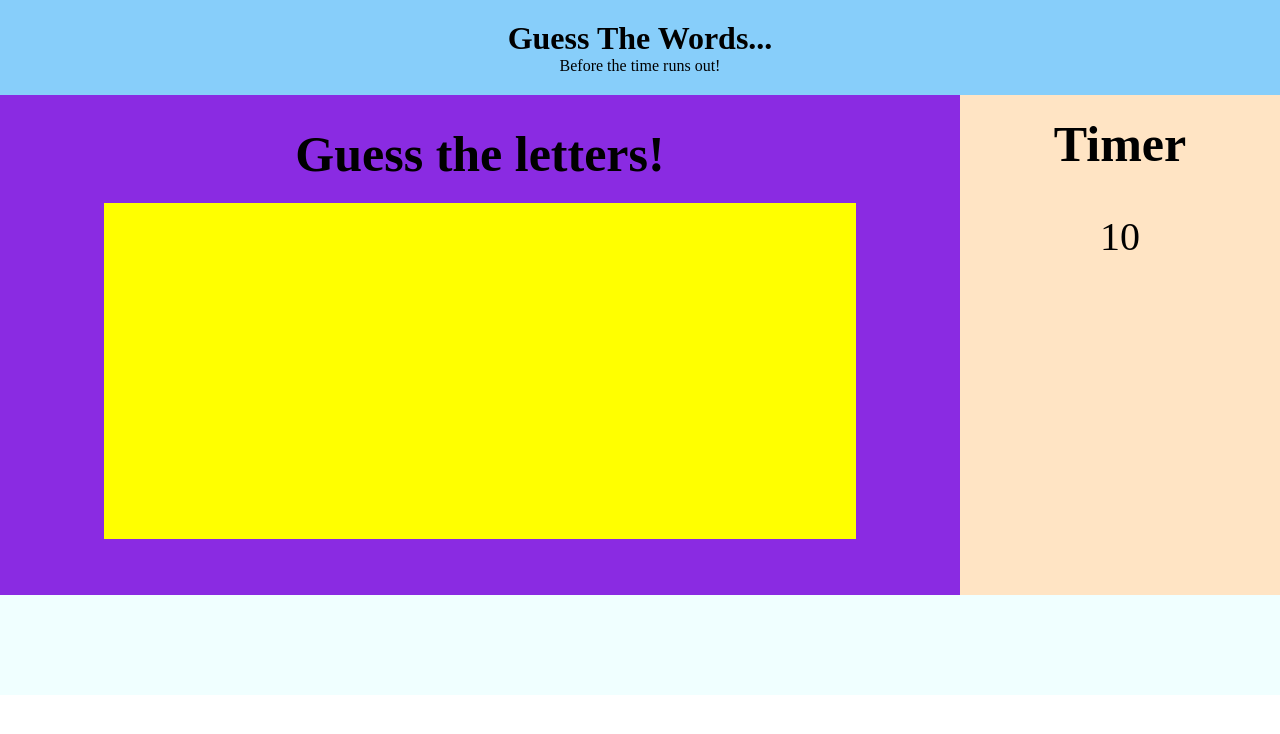
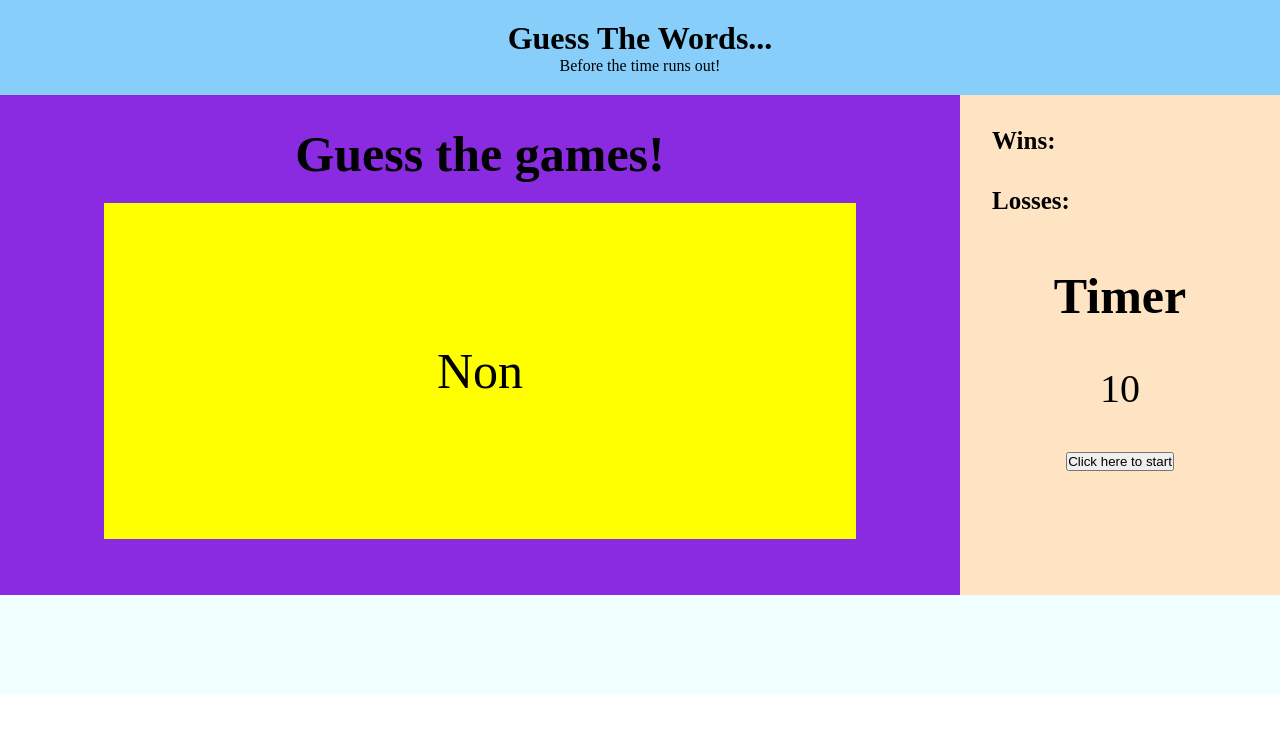
Before and after one commit to KaarageOnigiri/mini-project-4, a plain HTML site: page index.html in a window 1280 px wide. Drawn offline with Linux system fonts and the light colour scheme.

Commit message:
added some more stuffs, struggling

```diff
--- a/assets/css/style.css
+++ b/assets/css/style.css
@@ -37,10 +37,19 @@ aside {
     background-color: bisque;
     /* hey */
     min-height: 400px;
+}
+
+aside h3 {
     display: flex;
-    flex-direction: column;
+    flex-direction: row;
     flex-wrap: wrap;
-    align-items: center;
+    justify-content: left;
+    margin: 10%;
+    font-size: 25px;
+}
+
+span {
+    margin-left: 5%;
 }
 
 footer {
@@ -60,6 +69,22 @@ h2 {
     font-size: 50px;
 }
 
+button {
+    margin: 20px;
+}
+
+.timer-box {
+    display: flex;
+    flex-direction: column;
+    flex-wrap: wrap;
+    align-items: center;
+}
+
+/* how to make the button go to the bottom of the aside bar? */
+.bottom {
+    text-align: center;
+}
+
 #playBoard {
     width: 80%;
     background-color: yellow;
--- a/index.html
+++ b/index.html
@@ -15,14 +15,27 @@
         </header>
 
         <section>
-            <h2 label = "playBoard">Guess the letters!</h2>
+            <h2 label = "playBoard">Guess the games!</h2>
             <div id = "playBoard"></div>
         </section>
 
         <aside>
-            <h2 label = "timer">Timer</h2>
-            <div id = "timer">10</div>
+            <div>
+                <h3>Wins: <span id = "wins"></span></h3>
+                <h3>Losses: <span id = "losses"></span></h3>
+            </div>
+
+            <div class = "timer-box">
+                <h2 label = "timer">Timer</h2>
+                <div id = "timer">10</div>
+            </div>
+
+            <div class = "bottom">
+                <button>Click here to start</button>
+            </div>
         </aside>
+
+        <script src = "script.js"></script>
     </body>
 
     <footer>
--- a/script.js
+++ b/script.js
@@ -1,2 +1,71 @@
 var playBoard = document.getElementById("playBoard");
 var timer = document.getElementById("timer");
+var button = document.querySelector("button");
+var wins = document.querySelector("#wins");
+var losses = document.querySelector("#losses");
+// var firstGameScore = {
+//     wins: 0,
+//     losses: 0
+// }
+// localStorage.setItem("gameScore", JSON.stringify(firstGameScore));
+var games = ["St_rf_el", "M_un_ & Bl_d_: B_nn_rl_rd II"];
+var x = 0;
+
+// 1st
+console.log(games)
+console.log(games[0]);
+
+
+function init() {
+    var lastGameScore = JSON.parse(localStorage.getItem("gameScore"));
+    playBoard.textContent = "Non";
+    wins.textContent = lastGameScore.wins;
+    losses.textContent = lastGameScore.losses;
+    console.log(lastGameScore);
+};
+
+
+
+function gameStarted() {
+    //test
+    console.log("game started");
+
+    var timeLeft = 10;
+
+    for (x; x < games.length; x++) {
+        console.log("for loop");
+        playBoard.textContent = games[x];
+
+        //time begins
+        var timerRunning = setInterval(function() {
+            console.log(timeLeft);
+
+            timer.innerHTML = timeLeft;
+            // building keydown section
+
+            if (correct === true) {
+
+            }
+            if (timeLeft === 0) {
+                timeLeft = 10;
+                // placeholder
+                clearInterval(timerRunning);
+                //function here
+                playBoard.textContent = "Game Over!";
+            }
+
+            timeLeft--;
+        }, 1000);
+    }
+};
+
+
+
+
+
+
+
+
+button.addEventListener("click", gameStarted);
+
+init();
```
